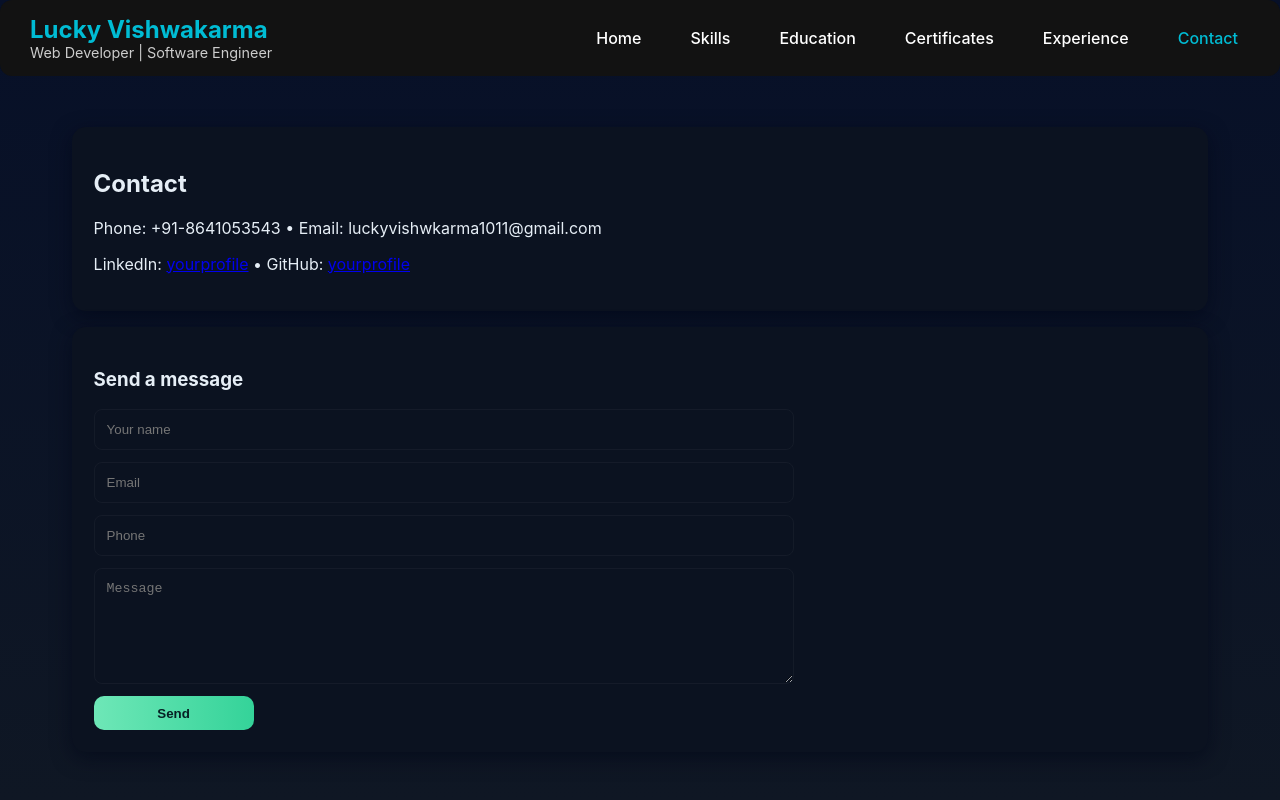
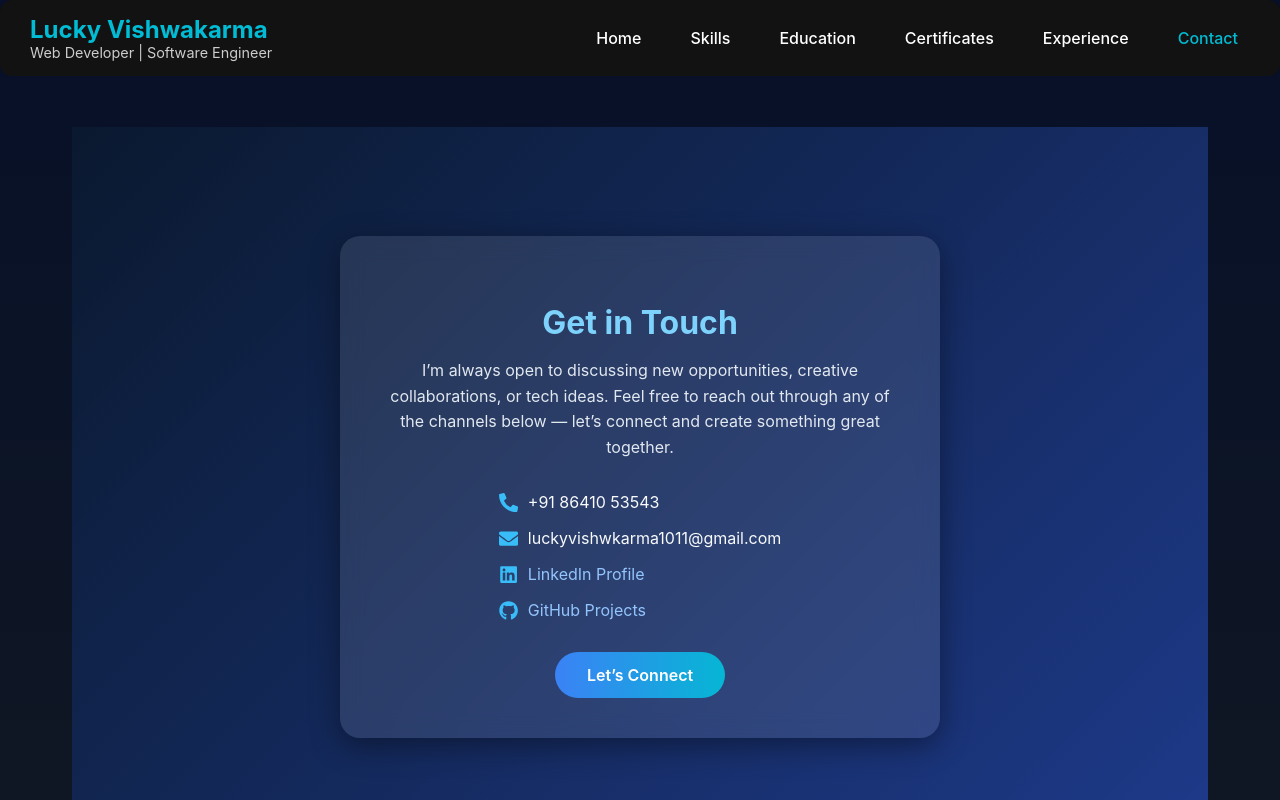
Before and after one commit to Luckyv88/LuckyPortfolio, a React (Create React App) app in the folder frontend/: page /contact in a window 1280 px wide. Shown: the top 800 px of the page. Built offline with nearby package versions, Linux system fonts and the light colour scheme.

Commit message:
Final: Resolved all syntax and state errors in Experience.js and Certificates.jsx.

```diff
--- a/frontend/package.json
+++ b/frontend/package.json
@@ -11,6 +11,7 @@
     "portfolio-backend": "file:..",
     "react": "^19.2.0",
     "react-dom": "^19.2.0",
+    "react-icons": "^5.5.0",
     "react-router-dom": "^7.9.3",
     "react-scripts": "5.0.1",
     "react-toastify": "^11.0.5",
--- a/frontend/src/components/Contact.jsx
+++ b/frontend/src/components/Contact.jsx
@@ -1,43 +1,147 @@
-import React, { useState } from 'react';
-import axios from 'axios';
+import React from 'react';
+import { FaPhoneAlt, FaEnvelope, FaLinkedin, FaGithub } from 'react-icons/fa';
 
 const Contact = () => {
-  const [form, setForm] = useState({ name:'', email:'', phone:'', message:'' });
-  const [status, setStatus] = useState(null);
-
-  const handleChange = e => setForm({...form, [e.target.name]: e.target.value});
-
-  const submit = async (e) => {
-    e.preventDefault();
-    try {
-      await axios.post('/api/contact', form);
-      setStatus({type:'success', msg:'Message sent — I will get back soon.'});
-      setForm({ name:'', email:'', phone:'', message:'' });
-    } catch (err) {
-      setStatus({type:'error', msg:'Could not send. Try again later.'});
-    }
+  const styles = {
+    section: {
+      display: 'flex',
+      justifyContent: 'center',
+      alignItems: 'center',
+      padding: '4rem 1rem',
+      background: 'linear-gradient(135deg, #0a192f, #1e3a8a)',
+      minHeight: '90vh',
+    },
+    card: {
+      background: 'rgba(255, 255, 255, 0.1)',
+      backdropFilter: 'blur(12px)',
+      borderRadius: '20px',
+      padding: '2.5rem 3rem',
+      boxShadow: '0 8px 30px rgba(0,0,0,0.4)',
+      maxWidth: '600px',
+      textAlign: 'center',
+      color: '#fff',
+      transition: 'transform 0.3s ease',
+    },
+    title: {
+      fontSize: '2rem',
+      fontWeight: '700',
+      marginBottom: '1rem',
+      color: '#7dd3fc',
+    },
+    intro: {
+      fontSize: '1rem',
+      lineHeight: '1.6',
+      marginBottom: '2rem',
+      color: '#e2e8f0',
+    },
+    details: {
+      textAlign: 'left',
+      margin: '0 auto 2rem',
+      width: 'fit-content',
+    },
+    item: {
+      display: 'flex',
+      alignItems: 'center',
+      marginBottom: '1rem',
+      fontSize: '1rem',
+      color: '#f8fafc',
+      gap: '10px',
+    },
+    icon: {
+      color: '#38bdf8',
+      fontSize: '1.2rem',
+    },
+    link: {
+      color: '#93c5fd',
+      textDecoration: 'none',
+      transition: 'color 0.3s',
+    },
+    buttonWrapper: {
+      marginTop: '1.5rem',
+    },
+    button: {
+      background: 'linear-gradient(90deg, #3b82f6, #06b6d4)',
+      color: '#fff',
+      border: 'none',
+      padding: '0.8rem 2rem',
+      borderRadius: '30px',
+      fontSize: '1rem',
+      fontWeight: '600',
+      cursor: 'pointer',
+      textDecoration: 'none',
+      display: 'inline-block',
+      transition: 'transform 0.3s, background 0.3s',
+    },
   };
 
   return (
-    <section>
-      <div className="card">
-        <h2>Contact</h2>
-        <p>Phone: +91-8641053543 • Email: luckyvishwkarma1011@gmail.com</p>
-        <p>LinkedIn: <a href="https://www.linkedin.com/in/lucky-vishwakarma-520029260/" target="_blank" rel="noreferrer">yourprofile</a> • GitHub: <a href="https://github.com/Luckyv88" rel="noreferrer">yourprofile</a></p>
-      </div>
+    <section style={styles.section}>
+      <div
+        style={styles.card}
+        onMouseEnter={(e) => (e.currentTarget.style.transform = 'scale(1.02)')}
+        onMouseLeave={(e) => (e.currentTarget.style.transform = 'scale(1)')}
+      >
+        <h2 style={styles.title}>Get in Touch</h2>
+        <p style={styles.intro}>
+          I’m always open to discussing new opportunities, creative collaborations,
+          or tech ideas. Feel free to reach out through any of the channels below —
+          let’s connect and create something great together.
+        </p>
 
-      <div className="card" style={{marginTop:'1rem'}}>
-        <h3>Send a message</h3>
-        <form className="contact-form" onSubmit={submit}>
-          <input name="name" required value={form.name} onChange={handleChange} className="input" placeholder="Your name" />
-          <input name="email" required value={form.email} onChange={handleChange} className="input" placeholder="Email" />
-          <input name="phone" value={form.phone} onChange={handleChange} className="input" placeholder="Phone" />
-          <textarea name="message" value={form.message} onChange={handleChange} rows="6" placeholder="Message" className="input"></textarea>
-          <div>
-            <button className="btn submit" type="submit">Send</button>
-            {status && <span style={{marginLeft:12, color: status.type==='success' ? '#7ef7c1' : '#ff9b9b'}}>{status.msg}</span>}
+        <div style={styles.details}>
+          <div style={styles.item}>
+            <FaPhoneAlt style={styles.icon} />
+            <span>+91 86410 53543</span>
           </div>
-        </form>
+
+          <div style={styles.item}>
+            <FaEnvelope style={styles.icon} />
+            <span>luckyvishwkarma1011@gmail.com</span>
+          </div>
+
+          <div style={styles.item}>
+            <FaLinkedin style={styles.icon} />
+            <a
+              href="https://www.linkedin.com/in/lucky-vishwakarma-520029260/"
+              target="_blank"
+              rel="noreferrer"
+              style={styles.link}
+              onMouseEnter={(e) => (e.target.style.color = '#38bdf8')}
+              onMouseLeave={(e) => (e.target.style.color = '#93c5fd')}
+            >
+              LinkedIn Profile
+            </a>
+          </div>
+
+          <div style={styles.item}>
+            <FaGithub style={styles.icon} />
+            <a
+              href="https://github.com/Luckyv88"
+              target="_blank"
+              rel="noreferrer"
+              style={styles.link}
+              onMouseEnter={(e) => (e.target.style.color = '#38bdf8')}
+              onMouseLeave={(e) => (e.target.style.color = '#93c5fd')}
+            >
+              GitHub Projects
+            </a>
+          </div>
+        </div>
+
+        <div style={styles.buttonWrapper}>
+          <a
+            href="mailto:luckyvishwkarma1011@gmail.com"
+            style={styles.button}
+            onMouseEnter={(e) =>
+              (e.currentTarget.style.transform = 'scale(1.05)')
+            }
+            onMouseLeave={(e) =>
+              (e.currentTarget.style.transform = 'scale(1)')
+            }
+          >
+            Let’s Connect
+          </a>
+        </div>
       </div>
     </section>
   );
--- a/frontend/src/components/Skills.jsx
+++ b/frontend/src/components/Skills.jsx
@@ -21,23 +21,27 @@ const softSkills = [
   'Adaptability', 'Communication', 'Hardworking', 'Good listener'
 ];
 
-// Updated projects array with description (GitHub removed)
+// Updated projects array with description + GitHub link
 const projects = [
   {
     name: 'Krishi Agro',
-    description: 'A farmer-businessman portal to connect sellers and buyers of agricultural products with multilingual support.'
+    description: 'A farmer-businessman portal to connect sellers and buyers of agricultural products with multilingual support.',
+    github: 'https://github.com/Luckyv88/KrishiAgro'
   },
   {
     name: 'Text Editor',
-    description: 'A lightweight text editor built with JavaScript, supporting syntax highlighting and basic editing features.'
+    description: 'A lightweight text editor built with JavaScript, supporting syntax highlighting and basic editing features.',
+    github: 'https://github.com/Luckyv88/TextChanger'
   },
   {
     name: 'Job Portal',
-    description: 'A job portal web application for freshers and experienced candidates to search and apply for jobs efficiently.'
+    description: 'A job portal web application for freshers and experienced candidates to search and apply for jobs efficiently.',
+    github: 'https://github.com/Luckyv88'
   },
   {
     name: 'Text Summarization',
-    description: 'An AI-powered text summarization tool that generates concise summaries from large documents.'
+    description: 'An AI-powered text summarization tool that generates concise summaries from large documents.',
+    github: 'https://github.com/Luckyv88'
   }
 ];
 
@@ -86,6 +90,33 @@ const Skills = () => {
             >
               <h3 style={{marginBottom:'0.5rem', color:'#ffd700'}}>{p.name}</h3>
               <p style={{flexGrow:1, marginBottom:'1rem', color:'#e0e0e0'}}>{p.description}</p>
+
+              <a
+                href={p.github}
+                target="_blank"
+                rel="noopener noreferrer"
+                style={{
+                  textDecoration: 'none',
+                  alignSelf: 'flex-start'
+                }}
+              >
+                <button
+                  style={{
+                    background: '#ffd700',
+                    color: '#000',
+                    padding: '0.5rem 1rem',
+                    border: 'none',
+                    borderRadius: '8px',
+                    fontWeight: '600',
+                    cursor: 'pointer',
+                    transition: 'background 0.3s, transform 0.3s'
+                  }}
+                  onMouseEnter={e => e.target.style.background='#e6c200'}
+                  onMouseLeave={e => e.target.style.background='#ffd700'}
+                >
+                  GitHub
+                </button>
+              </a>
             </div>
           ))}
         </div>
--- a/frontend/src/components/ThreeDCard.jsx
+++ b/frontend/src/components/ThreeDCard.jsx
@@ -17,13 +17,18 @@ const ThreeDCard = () => {
     const rotY = dx * 12; // degrees
     const rotX = -dy * 12;
     card.style.transform = `rotateY(${rotY}deg) rotateX(${rotX}deg) translateZ(0)`;
-    card.style.boxShadow = `${-rotY}px ${Math.abs(rotX*1.5)}px 40px rgba(6,12,20,0.6)`;
+    card.style.boxShadow = `${-rotY}px ${Math.abs(rotX * 1.5)}px 40px rgba(6,12,20,0.6)`;
   };
 
   const reset = () => {
     const card = cardRef.current;
     card.style.transform = `rotateY(0deg) rotateX(0deg)`;
     card.style.boxShadow = `0 10px 30px rgba(0,0,0,0.6)`;
+  };
+
+  const handleResumeClick = () => {
+    // 🔹 Replace this link with your actual Google Drive resume URL
+    window.open('https://drive.google.com/file/d/YOUR_RESUME_ID/view?usp=sharing', '_blank');
   };
 
   return (
@@ -35,16 +40,19 @@ const ThreeDCard = () => {
         onMouseLeave={reset}
       >
         <img src={profileImg} alt="profile" className="profile-img" />
-        <h2 style={{margin:0}}>Lucky Vishwakarma</h2>
+        <h2 style={{ margin: 0 }}>Lucky Vishwakarma</h2>
         <p className="bio">
-         Hands-on knowledge in C/C++, Java, and SQL | Web Development | Interested in Problem-Solving & Technology | B.Tech CSE (2026)
+          Hands-on knowledge in C/C++, Java, and SQL | Web Development | Interested in Problem-Solving & Technology | B.Tech CSE (2026)
         </p>
         <div className="cta">
-          <button className="btn" onClick={() => window.location.href = '/contact'}>Hire me</button>
+          {/* 🔹 Changed only this button (kept the same design & theme) */}
+          <button className="btn" onClick={handleResumeClick}>
+            Resume
+          </button>
         </div>
       </div>
     </div>
   );
-}
+};
 
 export default ThreeDCard;
```
Also changed, not shown: frontend/src/components/Education.jsx (+115 -32 lines), 1 other file (tests, documents, lock files or other folders).
